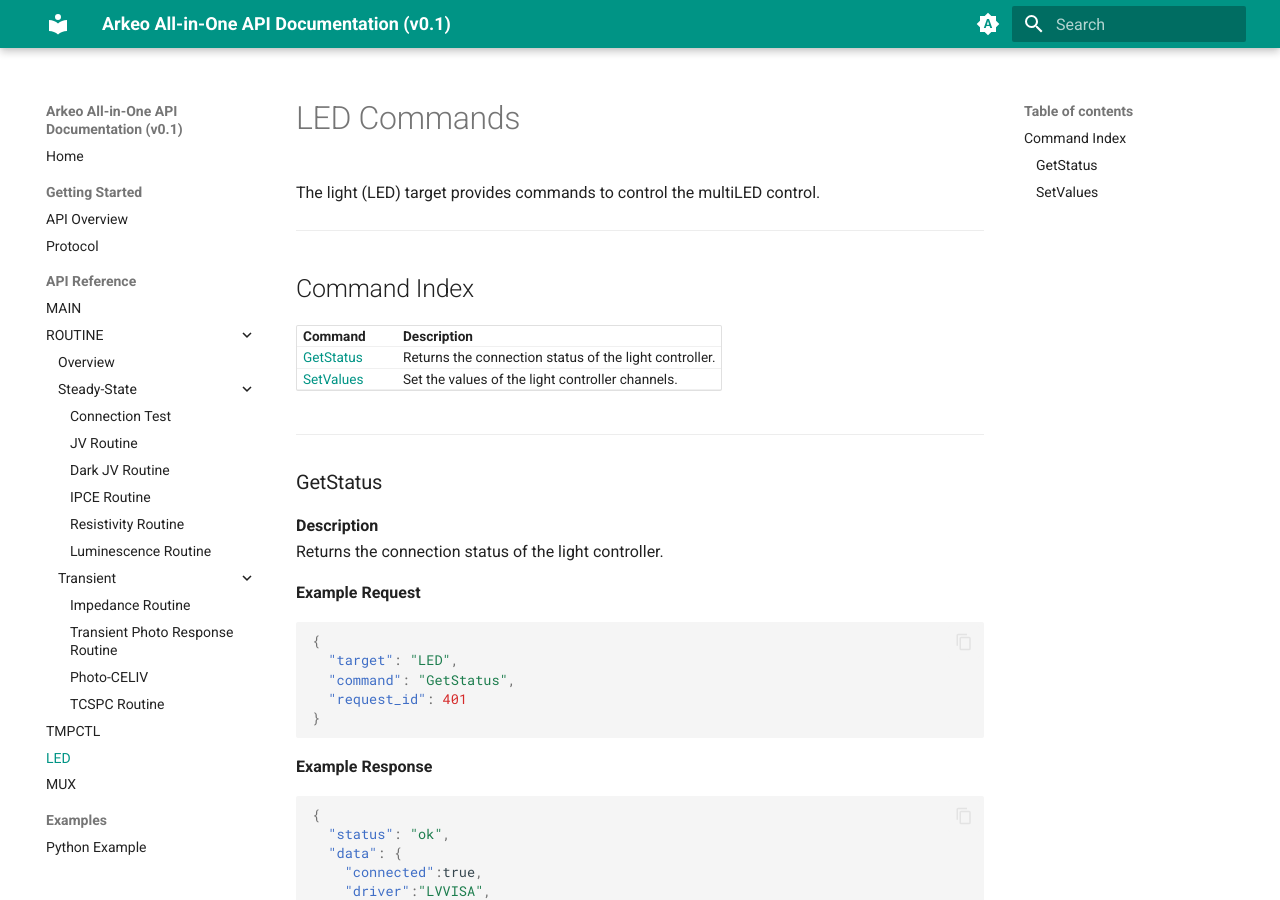
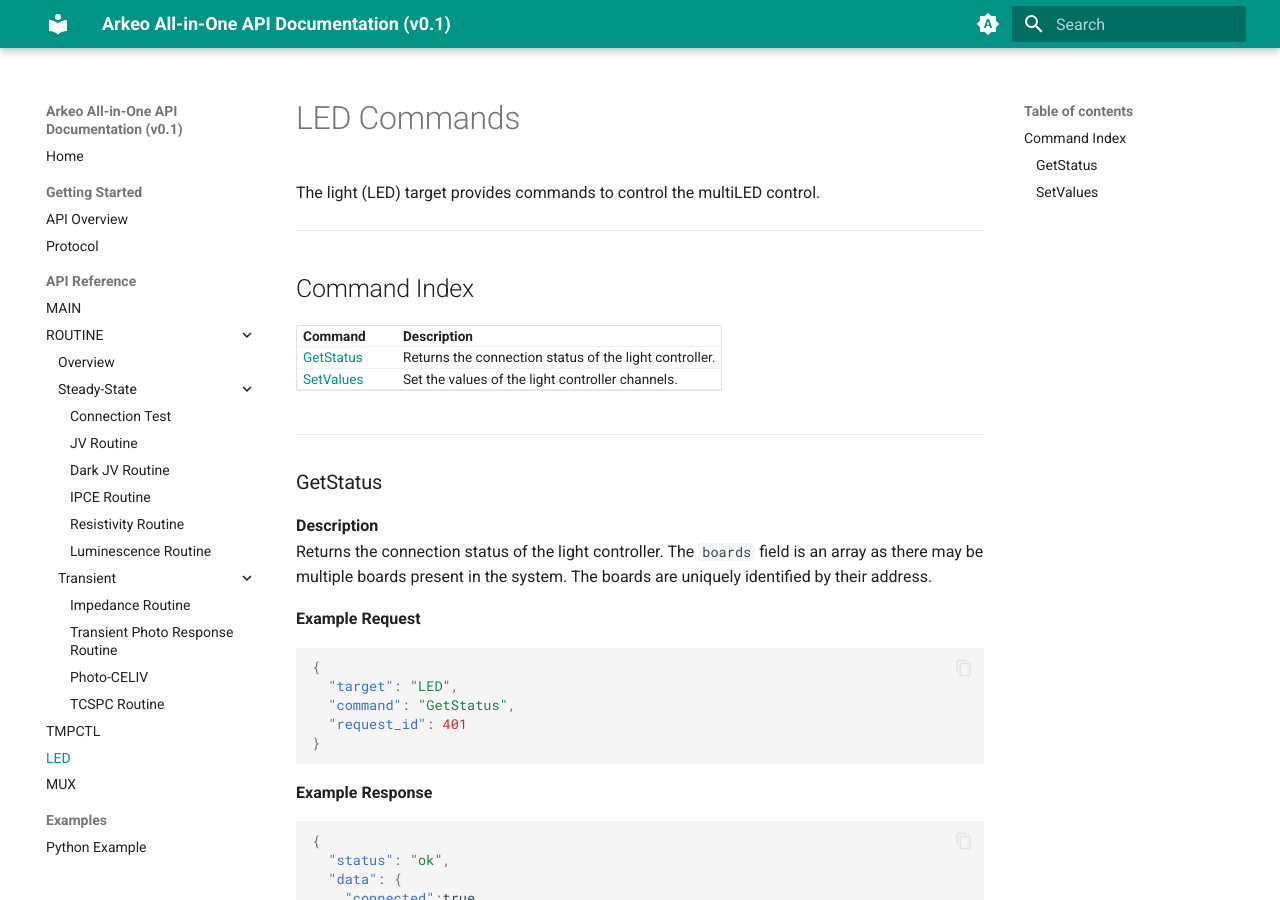
Before and after one commit to cicciresearch/arkeo-api-docs, an MkDocs documentation site: the page built from docs/light/index.md, in a window 1280 px wide and 900 px high. Built offline with MkDocs 1.6.1 and Material for MkDocs 9.7.7, drawn with Linux system fonts in a browser that asks for light colours.

```diff
--- a/docs/light/index.md
+++ b/docs/light/index.md
@@ -16,7 +16,7 @@ The light (LED) target provides commands to control the multiLED control.
 ### GetStatus
 
 **Description**
-Returns the connection status of the light controller.
+Returns the connection status of the light controller. The `boards` field is an array as there may be multiple boards present in the system. The boards are uniquely identified by their address.
 
 **Example Request**
 
```
Also changed, not shown: docs/routine/steady-state/luminescence.md (+11 -2 lines).
